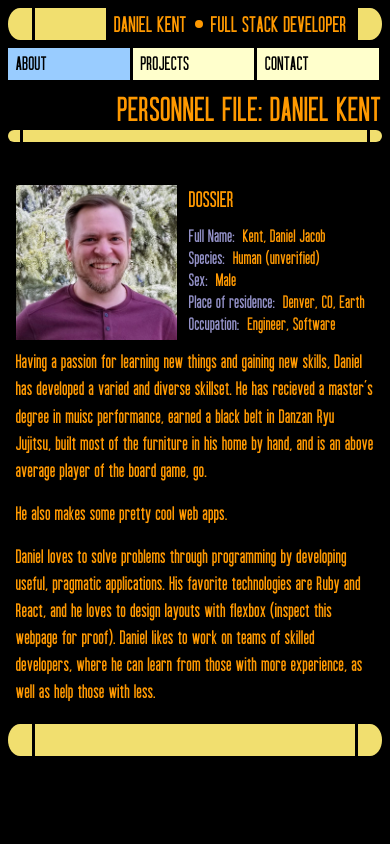
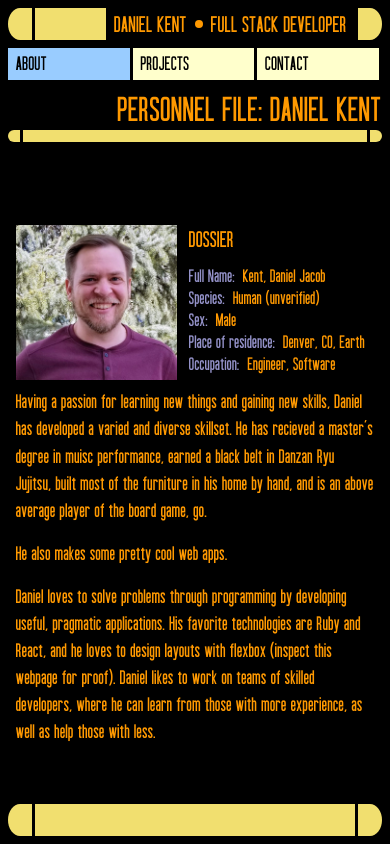
Before and after one commit to djllap/portfolio, a React (Create React App) app: page / in a window 390 px wide. Built offline with nearby package versions, Linux system fonts and the light colour scheme.

Commit message:
fixed mobile view issue

```diff
--- a/src/index.css
+++ b/src/index.css
@@ -93,10 +93,6 @@ ul {
 a {
   text-decoration: none;
   color: black;
-}
-
-.root {
-  height: 100vh
 }
 
 .App {
@@ -241,11 +237,10 @@ a {
   margin-top: 1rem;
   padding-left: 0.5rem;
   padding-right: 0.5rem;
-  overflow-y: auto;
+  /* overflow-y: auto; */
   display: flex;
   flex-direction: column;
   flex-grow: 1;
-
 }
 
 .body-container {
@@ -253,7 +248,7 @@ a {
   flex: 1;
   flex-wrap: wrap;
   flex-direction: column;
-  height: calc(100vh - 10rem);
+  height: calc(100vh - 5rem);
 }
 
 .ui-btn {
@@ -273,6 +268,7 @@ a {
   .body-container {
     flex-direction: row;
     flex-wrap: nowrap;
+    height: calc(100vh - 10rem);
   }
 }
 
```
Also changed, not shown: public/manifest.json.
